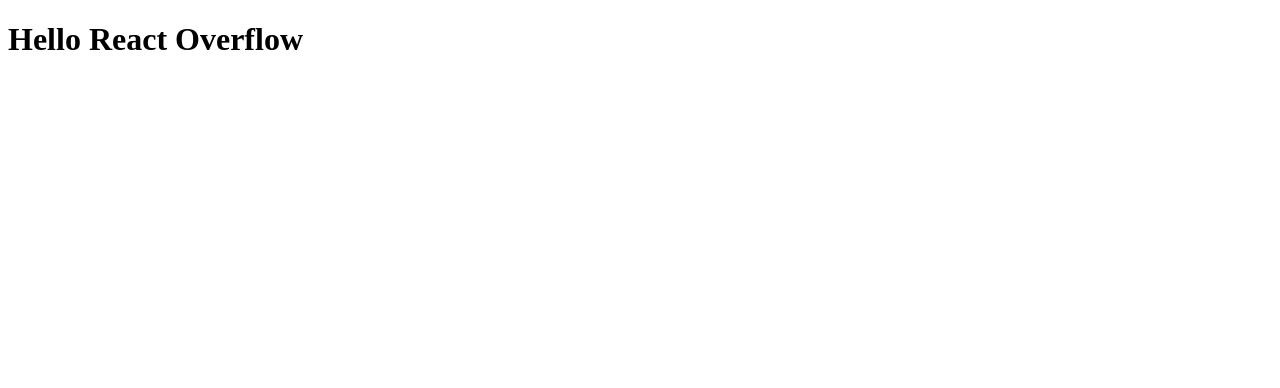
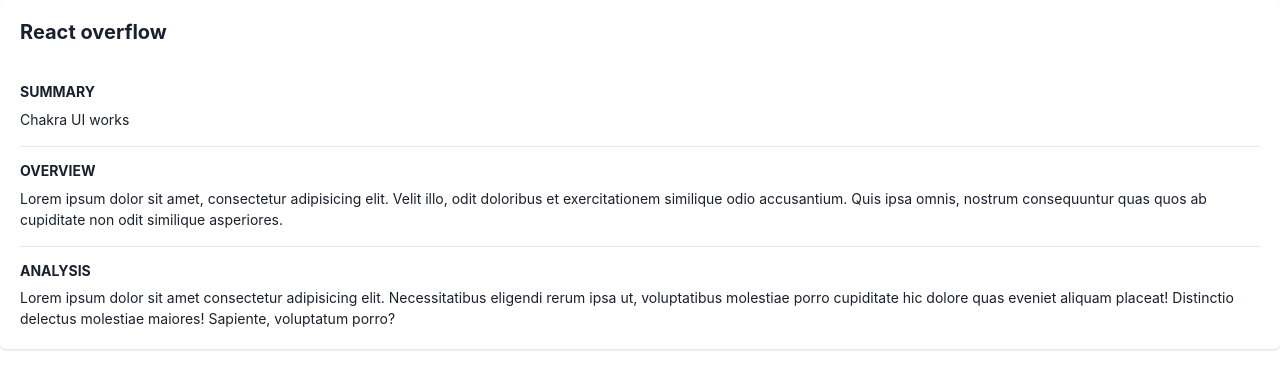
Before and after one commit to Qbreek/React-Overflow, a React (Vite) app: page / in a window 1280 px wide. Shown: the top 388 px of the page. Built offline with nearby package versions, Linux system fonts and the light colour scheme; the HTML template or start-up script is replaced by a standard one.

Commit message:
Add CakraUI

```diff
--- a/package.json
+++ b/package.json
@@ -10,6 +10,10 @@
     "preview": "vite preview"
   },
   "dependencies": {
+    "@chakra-ui/react": "^2.8.1",
+    "@emotion/react": "^11.11.1",
+    "@emotion/styled": "^11.11.0",
+    "framer-motion": "^10.16.4",
     "react": "^18.2.0",
     "react-dom": "^18.2.0"
   },
--- a/src/App.tsx
+++ b/src/App.tsx
@@ -1,7 +1,61 @@
+import {
+    ChakraProvider,
+    Card,
+    CardBody,
+    Text,
+    CardHeader,
+    Stack,
+    Box,
+    StackDivider,
+    Heading,
+} from '@chakra-ui/react';
+
 function App() {
     return (
         <>
-            <h1>Hello React Overflow</h1>
+            <ChakraProvider>
+                <Card>
+                    <CardHeader>
+                        <Heading size="md">React overflow</Heading>
+                    </CardHeader>
+
+                    <CardBody>
+                        <Stack divider={<StackDivider />} spacing="4">
+                            <Box>
+                                <Heading size="xs" textTransform="uppercase">
+                                    Summary
+                                </Heading>
+                                <Text pt="2" fontSize="sm">
+                                    Chakra UI works
+                                </Text>
+                            </Box>
+                            <Box>
+                                <Heading size="xs" textTransform="uppercase">
+                                    Overview
+                                </Heading>
+                                <Text pt="2" fontSize="sm">
+                                    Lorem ipsum dolor sit amet, consectetur adipisicing elit. Velit
+                                    illo, odit doloribus et exercitationem similique odio
+                                    accusantium. Quis ipsa omnis, nostrum consequuntur quas quos ab
+                                    cupiditate non odit similique asperiores.
+                                </Text>
+                            </Box>
+                            <Box>
+                                <Heading size="xs" textTransform="uppercase">
+                                    Analysis
+                                </Heading>
+                                <Text pt="2" fontSize="sm">
+                                    Lorem ipsum dolor sit amet consectetur adipisicing elit.
+                                    Necessitatibus eligendi rerum ipsa ut, voluptatibus molestiae
+                                    porro cupiditate hic dolore quas eveniet aliquam placeat!
+                                    Distinctio delectus molestiae maiores! Sapiente, voluptatum
+                                    porro?
+                                </Text>
+                            </Box>
+                        </Stack>
+                    </CardBody>
+                </Card>
+            </ChakraProvider>
         </>
     );
 }
```
Also changed, not shown: 1 other file (tests, documents, lock files or other folders).
